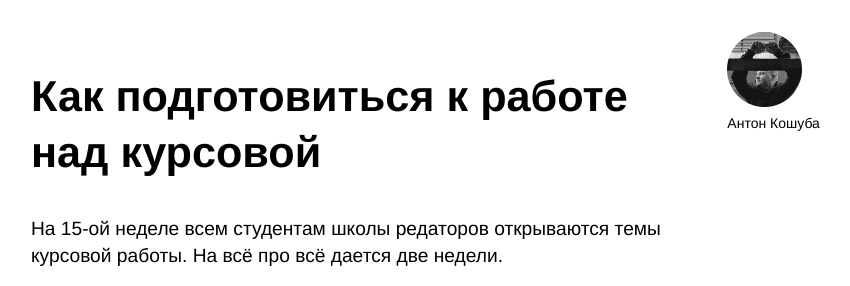
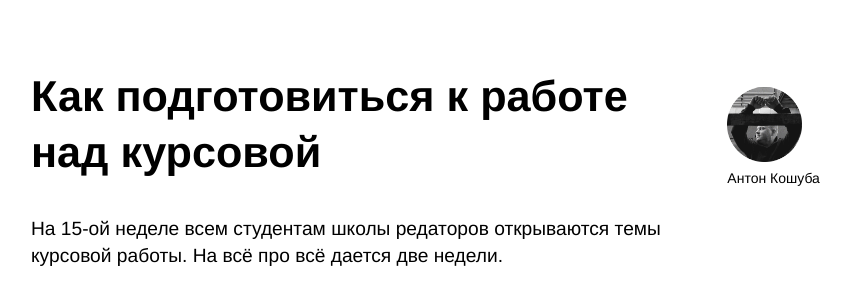
Before and after one commit to AntonKoshuba/kursach, a plain HTML site: page index.html in a window 1280 px wide. Shown: the part 471-757 px from the top of the page, without its empty margins (93-943 px from the left). Drawn offline with Linux system fonts and the light colour scheme.

Commit message:
img margin-top 55px

```diff
--- a/index.html
+++ b/index.html
@@ -156,7 +156,7 @@
 
 
       <div class="col-2 sidenote author">
-        <img alt="фото автора" src="i/anton.png">
+        <img style="margin-top: 55px;" alt="фото автора" src="i/anton.png">
         <p style="margin-top: -5px;">Антон Кошуба</p>
       </div>
     </div>
```
